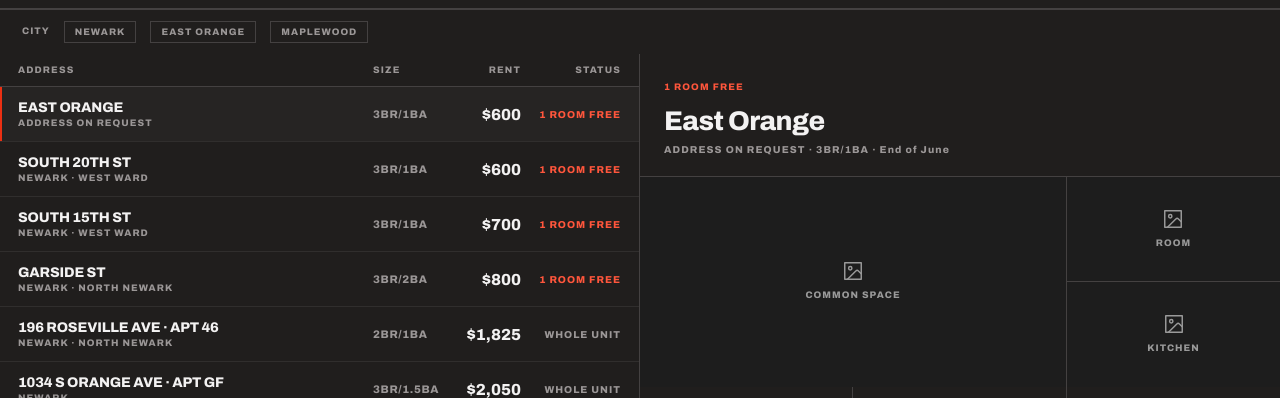
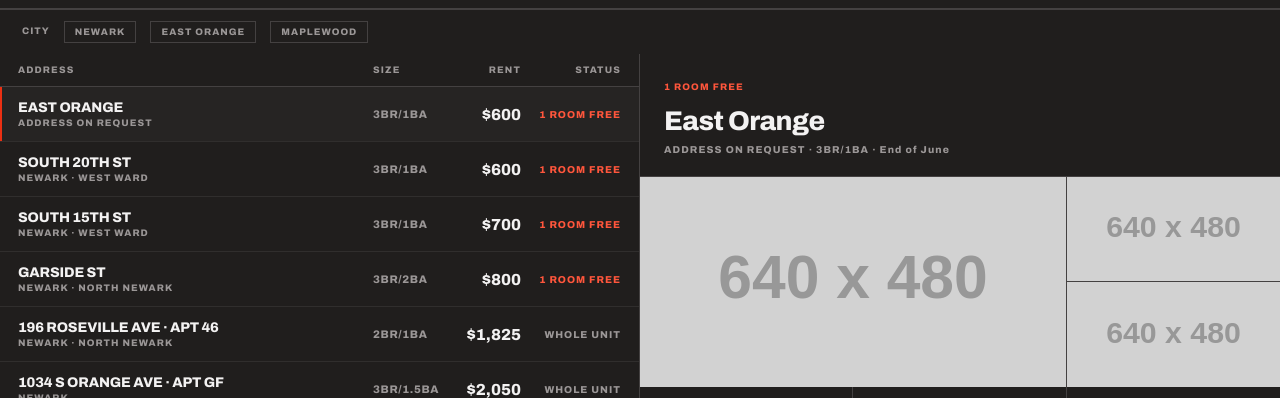
Before and after one commit to adedayor00/APARTMENT4NEWARK, a plain HTML site: page index.html in a window 1280 px wide. Shown: the part 129-527 px from the top of the page. Drawn offline with Linux system fonts and the light colour scheme; placeholder pictures from the web are drawn by us.

Commit message:
Add placeholder photos and CMS-backed listings loader

```diff
--- a/app.js
+++ b/app.js
@@ -314,12 +314,37 @@
   Object.defineProperty(window.A4N, 'setRenderer', { value: fn => { renderImpl = fn; } });
   function render(opts) { if (renderImpl) renderImpl(opts); }
 
+  // ───────────────────────── live listings (content/listings.json) ─────────────────────────
+  // content/listings.json is the file /admin (Decap CMS) reads and writes.
+  // The LISTINGS array from data.js is shown immediately so the page never
+  // waits on a network round trip; if content/listings.json loads with at
+  // least one listing, it replaces LISTINGS and the board re-renders.
+  function normalizeListing(l) {
+    return Object.assign({
+      unit: '', area: l && l.city ? l.city : '', baths: '1', open: 1,
+      moveIn: 'Available now', deposit: 'Ask', features: [], photos: {}
+    }, l);
+  }
+
+  function loadListingsFromCMS() {
+    fetch('content/listings.json', { cache: 'no-store' })
+      .then(r => (r.ok ? r.json() : null))
+      .then(data => {
+        if (!data || !Array.isArray(data.listings) || !data.listings.length) return;
+        LISTINGS = data.listings.map(normalizeListing);
+        routeFromHash();
+        render();
+      })
+      .catch(() => { /* offline, or listings.json not deployed yet — keep the fallback list */ });
+  }
+
   // ───────────────────────── boot ─────────────────────────
   document.addEventListener('DOMContentLoaded', () => {
     routeFromHash();
     tick();
     setInterval(tick, 30000);
     render();
+    loadListingsFromCMS();
   });
   window.addEventListener('popstate', () => { routeFromHash(); render({ focusMain: true }); });
 
--- a/render.js
+++ b/render.js
@@ -6,8 +6,15 @@
 
   const IMG_ICON = '<svg width="22" height="22" viewBox="0 0 24 24" fill="none" stroke="currentColor" stroke-width="1.6" stroke-linecap="round" stroke-linejoin="round" aria-hidden="true" focusable="false"><rect width="18" height="18" x="3" y="3" rx="0" ry="0"/><circle cx="9" cy="9" r="1.8"/><path d="m21 15-3.09-3.09a2 2 0 0 0-2.82 0L6 21"/></svg>';
 
-  function photoSlot(cls, label) {
-    return '<div class="photo-slot grayscale ' + cls + '"><div class="photo-slot-label">' + IMG_ICON + '<span>' + esc(label) + '</span></div></div>';
+  // Generic placeholder photo (no real photo on file yet). Swapped out
+  // automatically for a real photo once one is added in /admin.
+  function placeholderPhoto(label) {
+    return 'https://placehold.co/640x480/2a2a2a/8a8a8a?font=roboto&text=' + encodeURIComponent(label.toUpperCase());
+  }
+
+  function photoSlot(cls, label, url) {
+    const src = url || placeholderPhoto(label);
+    return '<div class="photo-slot grayscale ' + cls + '"><img class="photo-slot-img" src="' + esc(src) + '" alt="' + esc(label) + '" loading="lazy"></div>';
   }
 
   // ───────────────────────── header / footer ─────────────────────────
@@ -136,7 +143,9 @@
       '<p class="detail-meta">' + esc(sel.boardMeta) + ' · ' + esc(sel.sizeLabel) + ' · ' + esc(sel.moveIn) + '</p>' +
     '</div>' +
     '<div class="detail-photos">' +
-      photoSlot('hero', 'Common space') + photoSlot('room', 'Room') + photoSlot('kitchen', 'Kitchen') +
+      photoSlot('hero', 'Common space', (sel.photos || {}).hero) +
+      photoSlot('room', 'Room', (sel.photos || {}).room) +
+      photoSlot('kitchen', 'Kitchen', (sel.photos || {}).kitchen) +
     '</div>' +
     '<div class="stat-strip">' +
       '<div class="stat-cell"><p class="stat-label">RENT</p><p class="stat-value">' + esc(sel.priceLabel) + '</p><p class="stat-caption">' + esc(sel.priceUnit) + '</p></div>' +
--- a/styles.css
+++ b/styles.css
@@ -215,7 +215,8 @@ textarea.input { min-height: 90px; resize: vertical; }
 .detail-meta { font-family: var(--font-heading); font-weight: 800; font-size: 10px; letter-spacing: 0.11em; color: var(--color-neutral-500); margin: 0; }
 
 .detail-photos { display: grid; grid-template-columns: 2fr 1fr; grid-template-areas: "hero room" "hero kitchen"; gap: 1px; background: var(--color-neutral-800); }
-.photo-slot { position: relative; background: color-mix(in srgb, var(--color-text) 55%, var(--color-neutral-900)); display: flex; align-items: center; justify-content: center; }
+.photo-slot { position: relative; overflow: hidden; background: color-mix(in srgb, var(--color-text) 55%, var(--color-neutral-900)); display: flex; align-items: center; justify-content: center; }
+.photo-slot-img { position: absolute; inset: 0; width: 100%; height: 100%; object-fit: cover; display: block; }
 .photo-slot.hero { grid-area: hero; height: 210px; }
 .photo-slot.room { grid-area: room; }
 .photo-slot.kitchen { grid-area: kitchen; }
```
